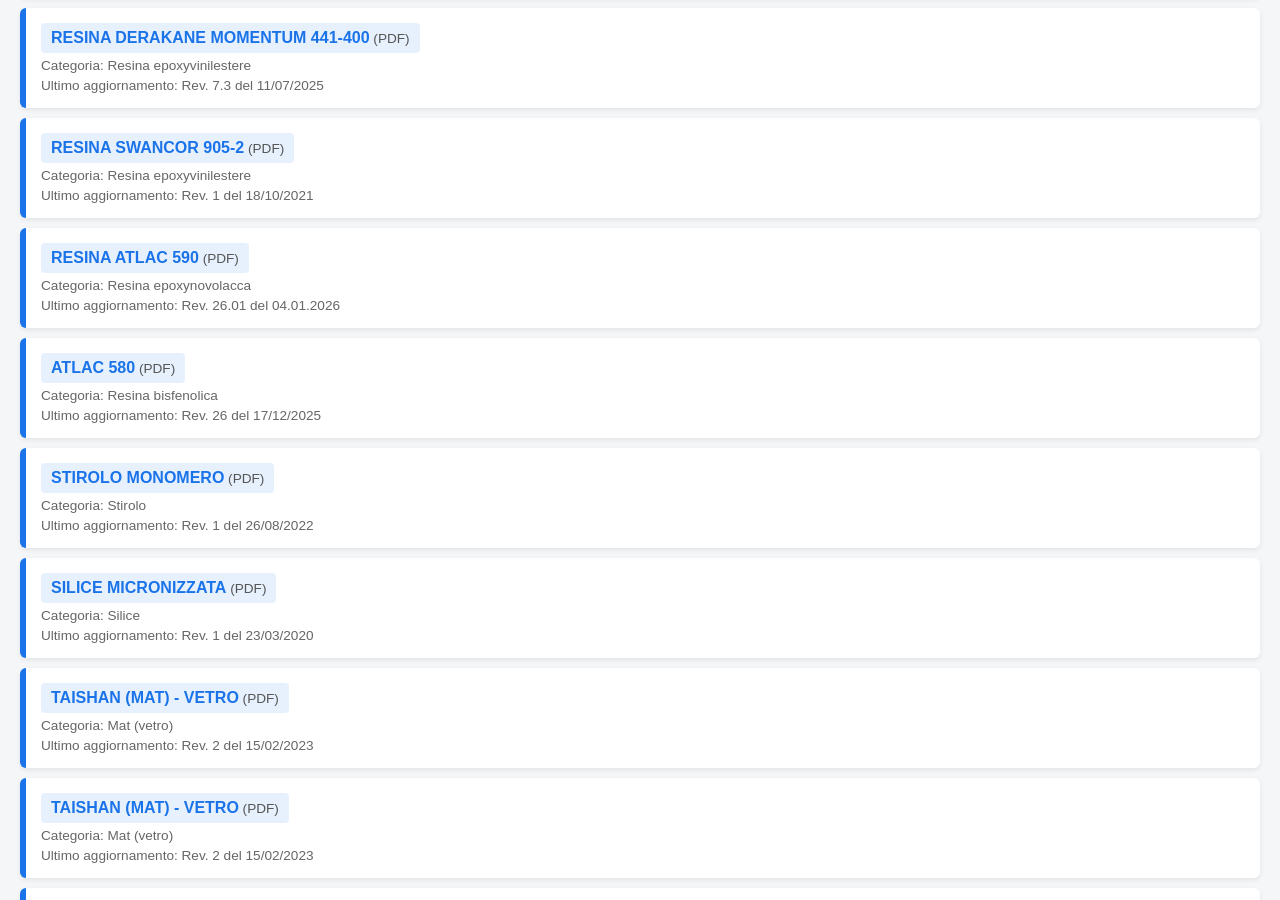
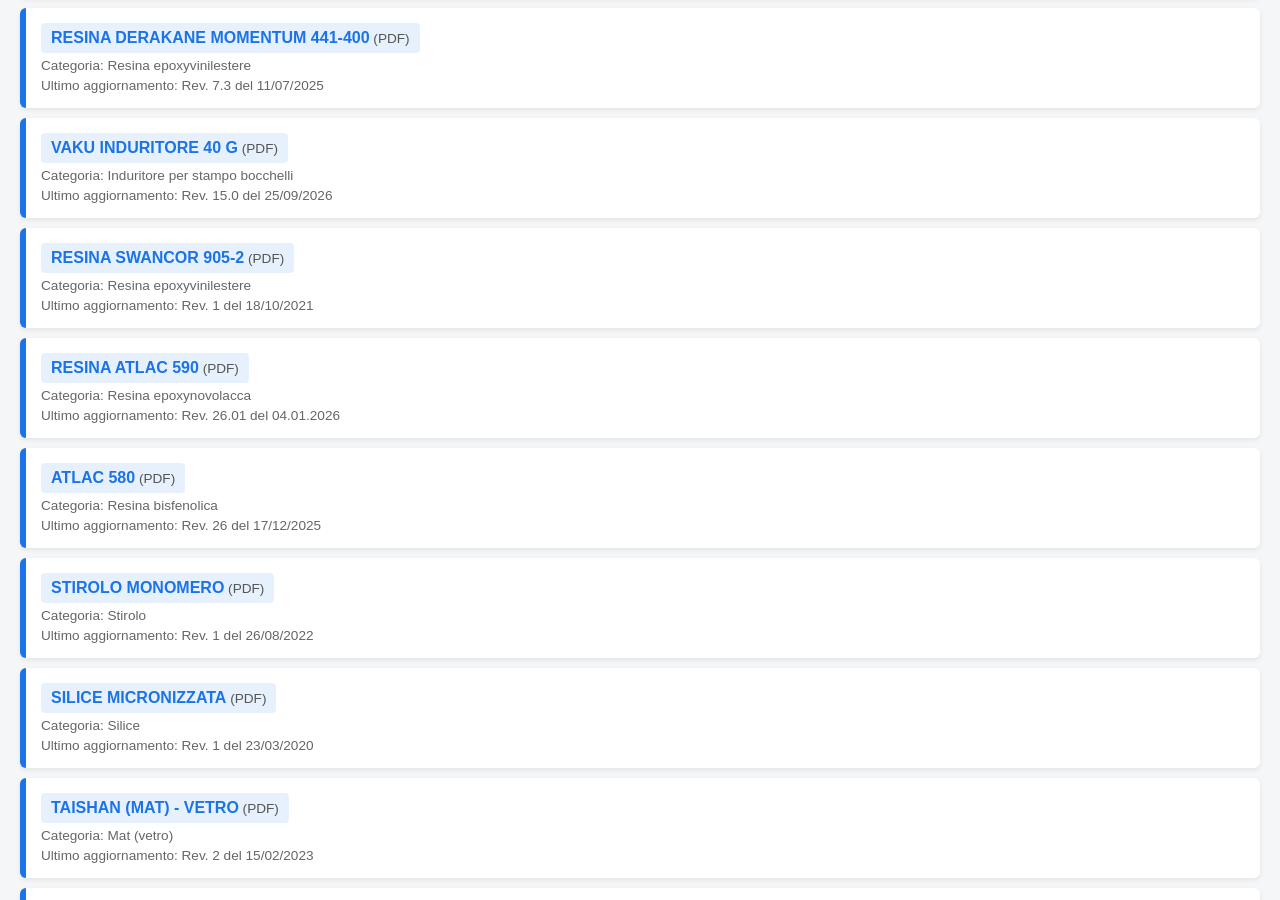
Before and after one commit to QEHSELIP/SCHEDE-DI-SICUREZZA, a plain HTML site: page index.html in a window 1280 px wide. Shown: the part 6783-7683 px from the top of the page. Drawn offline with Linux system fonts and the light colour scheme.

Commit message:
Inserimento scheda 78

```diff
--- a/index.html
+++ b/index.html
@@ -740,6 +740,14 @@ margin-top: 40px;
 <span>Ultimo aggiornamento: Rev. 7.3 del 11/07/2025</span>
 </li>
 <li class="document scheda"
+    data-site="ariccia"
+    data-type="schede"
+    data-search="Vaku induritore 40 G bocchelli stampo 78">
+<a href="https://dl.dropboxusercontent.com/scl/fi/rj7332k1lvo6qd4ksnffz/78_VAKU-INDURITORE-40-G.PDF?rlkey=bg1jhvnray1246fdair6nnlrl&st=bwkl9l5c&dl=0">VAKU INDURITORE 40 G</a>
+<span>Categoria: Induritore per stampo bocchelli</span>
+<span>Ultimo aggiornamento: Rev. 15.0 del 25/09/2026</span>
+</li>
+<li class="document scheda"
     data-site="fontanellato"
     data-type="schede"
     data-search="Resina 905-2 905 swancor epoxy epoxyvinilestere vinilestere global composites 75">
```
